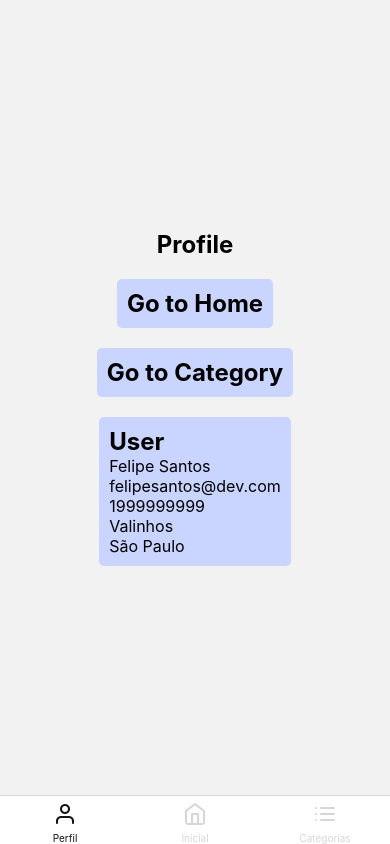
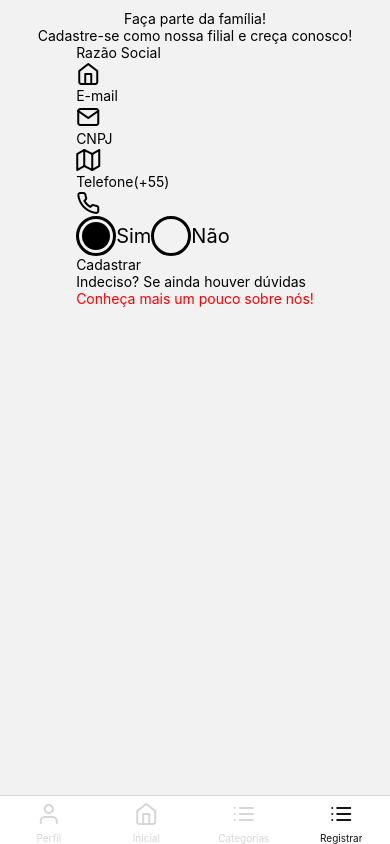
Before and after one commit to pedromonteir01/GP-mobile, a React Native app: screen /Register in a window 390 px wide. Built offline with nearby package versions, Linux system fonts and the light colour scheme.

Commit message:
feat: finish register page (html & js)

```diff
--- a/src/routes/stack.routes.jsx
+++ b/src/routes/stack.routes.jsx
@@ -3,6 +3,7 @@ import { createNativeStackNavigator } from "@react-navigation/native-stack";
 import Home from "../screens/Home";
 import Profile from "../screens/Profile";
 import Category from "../screens/Category";
+import Register from "../screens/Register";
 
 const Stack = createNativeStackNavigator();
 
@@ -12,6 +13,7 @@ const StackRoutes = () => {
       <Stack.Screen name="Home" component={Home} />
       <Stack.Screen name="Profile" component={Profile} />
       <Stack.Screen name="Category" component={Category} />
+      <Stack.Screen name="Register" component={Register} />
     </Stack.Navigator>
   );
 };
--- a/src/routes/tab.routes.jsx
+++ b/src/routes/tab.routes.jsx
@@ -5,6 +5,7 @@ import Home from "../screens/Home";
 import Profile from "../screens/Profile";
 import Category from "../screens/Category";
 import { user } from "../data/Profile";
+import Register from "../screens/Register";
 
 const Tab = createBottomTabNavigator();
 
@@ -61,6 +62,24 @@ const TabRoutes = () => {
           tabBarInactiveTintColor: "#D6D6D6",
         }}
       />
+
+      <Tab.Screen
+        name="Register"
+        component={Register}
+        initialParams={{ company: null, edit: false }}
+        options={{
+          tabBarIcon: ({ focused }) => (
+            <Feather
+              name="list"
+              size={24}
+              color={focused ? "#131313" : "#D6D6D6"}
+            />
+          ),
+          tabBarLabel: "Registrar",
+          tabBarActiveTintColor: "#131313",
+          tabBarInactiveTintColor: "#D6D6D6",
+        }}
+      />
     </Tab.Navigator>
   );
 };
--- a/src/screens/Home/index.jsx
+++ b/src/screens/Home/index.jsx
@@ -13,6 +13,7 @@ export default function Home() {
       <TouchButton route="Profile" title="Go to Profile" data={user} />
 
       <TouchButton route="Category" title="Go to Category" />
+      <TouchButton route="Register" title="Go to Categorydwfe" />
     </View>
   );
 }
--- a/src/screens/Register/index.jsx
+++ b/src/screens/Register/index.jsx
@@ -1,9 +1,11 @@
-import { View, Text, TouchableOpacity, Image } from "react-native";
+import { View, Text, TouchableOpacity, Image, TextInput } from "react-native";
 import styles from "./styles";
 import { useEffect, useState } from "react";
 import listCompanys from "../../models/companys";
 import Company from "../../models/company";
 import { useNavigation } from "@react-navigation/native";
+import { Feather } from "@expo/vector-icons";
+
 
 export default function Register({ route }) {
 
@@ -13,6 +15,8 @@ export default function Register({ route }) {
 
     const [isUpdate, setIsUpdate] = useState(edit);
 
+    const [selectedRadio, setSelectedRadio] = useState(1);
+
     //data inputs
     const [name, setName] = useState('');
     const [email, setEmail] = useState('');
@@ -21,7 +25,7 @@ export default function Register({ route }) {
     const [contact, setContact] = useState(false);
 
     useEffect(() => {
-        if(isUpdate) {
+        if (isUpdate) {
             setName(company.name);
             setEmail(company.email);
             setCnpj(String(company.cnpj));
@@ -45,7 +49,7 @@ export default function Register({ route }) {
     }
 
     const handleCompany = () => {
-        if(isUpdate) {
+        if (isUpdate) {
             listCompanys.putCompany(company.id, company.name, company.email, company.cnpj, company.telephone, company.contact);
             clearInputs();
         } else {
@@ -56,7 +60,7 @@ export default function Register({ route }) {
         navigation.navigate('Companys');
     }
 
-    return(
+    return (
         <View style={styles.container}>
             <Image /* photo pelo source={require('imagem link')} */ />
             <Text>Faça parte da família!</Text>
@@ -65,9 +69,96 @@ export default function Register({ route }) {
             <View style={styles.forms}>
                 {/*  Campo dos inputs */}
                 <View style={styles.inputField}>
+                    <TextInput
+                        value={name}
+                        onChangeText={setName}
+                        placeholder="Razão Social"
+                    />
+                    <Feather
+                        name="home"
+                        size={24}
+                        color={"#000"}
+                    />
+                </View>
+
+                <View style={styles.inputField}>
+                    <TextInput
+                        value={email}
+                        onChangeText={setEmail}
+                        placeholder="E-mail"
+                    />
+                    <Feather
+                        name="mail"
+                        size={24}
+                        color={"#000"}
+                    />
+                </View>
 
 
+                <View style={styles.inputField}>
+                    <TextInput
+                        value={cnpj}
+                        onChangeText={setCnpj}
+                        placeholder="CNPJ"
+                    />
+                    <Feather
+                        name="map"
+                        size={24}
+                        color={"#000"}
+                    />
                 </View>
+
+
+                <View style={styles.inputField}>
+                    <TextInput
+                        value={telephone}
+                        onChangeText={setTelephone}
+                        placeholder="Telefone(+55)"
+                    />
+                    <Feather
+                        name="phone"
+                        size={24}
+                        color={"#000"}
+                    />
+                </View>
+                {/*  Radio inputs */}
+
+                <View style={styles.radioInputs}>
+                    <TouchableOpacity onPress={() => setSelectedRadio(1)}>
+                        <View style={styles.wrapper}>
+                            <View style={styles.radio}>
+                                {
+                                    selectedRadio == 1 ? <View style={styles.radioBg}></View> : null
+                                }
+                            </View>
+                            <Text style={styles.radioText}>
+                                Sim
+                            </Text>
+                        </View>
+                    </TouchableOpacity>
+
+                    <TouchableOpacity onPress={() => setSelectedRadio(2)}>
+                        <View style={styles.wrapper}>
+                            <View style={styles.radio}>
+                                {
+                                    selectedRadio == 2 ? <View style={styles.radioBg}></View> : null
+                                }
+                            </View>
+                            <Text style={styles.radioText}>
+                                Não
+                            </Text>
+                        </View>
+                    </TouchableOpacity>
+                </View>
+                <View style={styles.handle}>
+                    <TouchableOpacity onPress={() => handleCompany()}>
+                        <Text>{ isUpdate ? 'Atualizar' : 'Cadastrar'}</Text>
+                    </TouchableOpacity>
+                </View>
+                <Text>Indeciso? Se ainda houver dúvidas</Text>
+                <TouchableOpacity onPress={() => navigation.navigate('Aboutus')}>
+                    <Text style={{color: 'red'}}>Conheça mais um pouco sobre nós!</Text>
+                </TouchableOpacity>
             </View>
         </View>
     );
--- a/src/screens/Register/styles.js
+++ b/src/screens/Register/styles.js
@@ -2,6 +2,37 @@ import { StyleSheet } from "react-native";
 
 const styles = StyleSheet.create({
     container: {
+        display: 'flex',
+        alignItems: 'center',
+        justifyContent: 'center',
+        padding:10
+    },
+    radioInputs: {
+        display: 'flex',
+        flexDirection: 'row'
+    },
+    radio: {
+        width: 40,
+        height: 40,
+        borderColor: 'black',
+        borderRadius: 20,
+        borderWidth: 3
+    },
+    radioText: {
+        fontSize: 20
+    },
+    wrapper: {
+        flexDirection: 'row',
+        alignItems: 'center'
+    },
+    radioBg: {
+        backgroundColor: 'black',
+        height: 28,
+        width: 28,
+        margin: 3,
+        borderRadius: 20
+    },
+    handle: {
 
     }
 });
```
